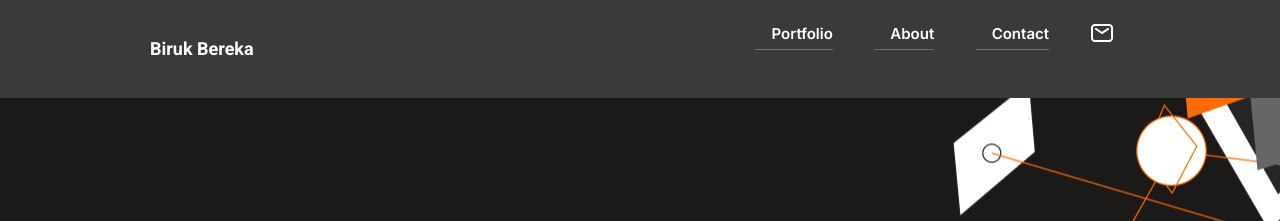
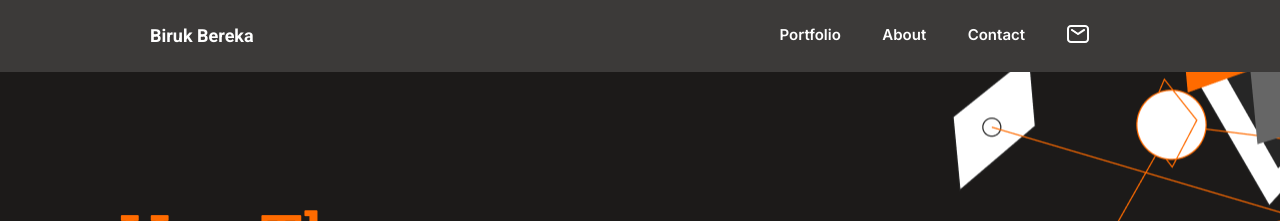
Before and after one commit to biruk-bereka/portfolio-V0, a website: page index.html in a window 1280 px wide. Shown: the top 221 px of the page. Drawn offline with Linux system fonts and the light colour scheme.

Commit message:
Add changes to index file

```diff
--- a/index.css
+++ b/index.css
@@ -549,6 +549,16 @@ button:disabled {
 /* Desktop version */
 
 @media screen and (min-width: 768px) {
+  /* Mobile menu */
+    .nav-item {
+      border-bottom: none;
+      margin-bottom: 0;
+      padding-bottom: 0;
+      margin-right: 0;
+      padding-left: 0;
+    }
+  /* End of mobile menu */
+
   /* header */
   .menu {
     display: none;
```
